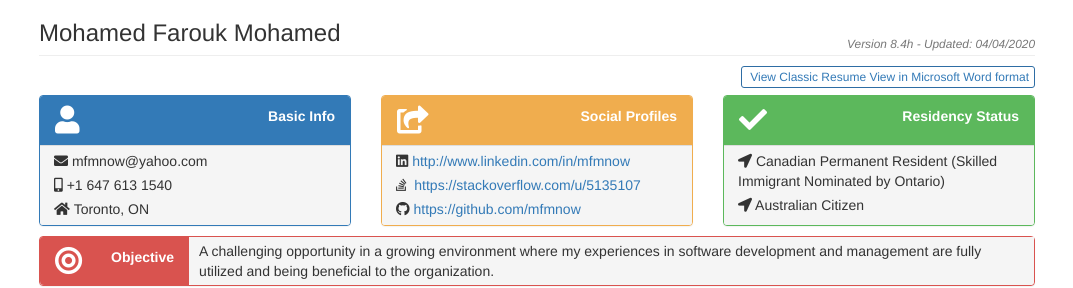
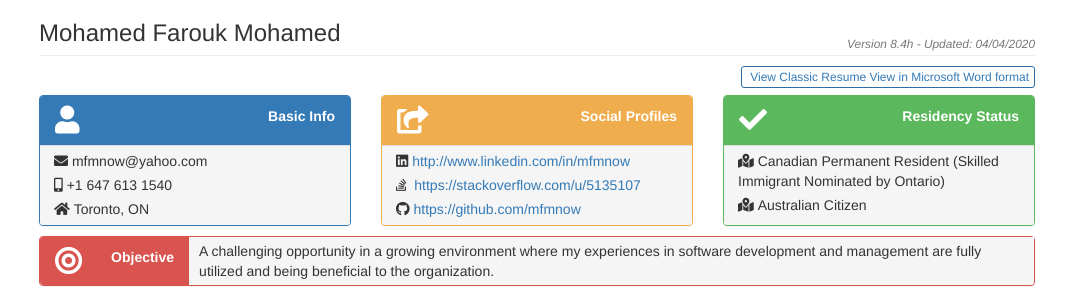
Before and after one commit to mfmnow/MFM.Resume, an Angular app: page / in a window 1280 px wide. Shown: the top 288 px of the page, without its empty margins (103-1176 px from the left). Built offline with nearby package versions, Linux system fonts and the light colour scheme; some icons are missing.

Commit message:
1 file modified

```diff
--- a/src/app/page-header/page-header.component.html
+++ b/src/app/page-header/page-header.component.html
@@ -76,9 +76,9 @@
 					</div>
 				</div>
 				<div class="panel-footer" style="padding-top: 5px;">
-					<div style="margin:4px;margin-top: 0px;"><span class="fa fa-location-arrow"></span> Canadian
+					<div style="margin:4px;margin-top: 0px;"><i class="fas fa-map-marked-alt"></i>&nbsp;Canadian
 						Permanent Resident (Skilled Immigrant Nominated by Ontario)</div>
-					<div style="margin:4px;"><span class="fa fa-location-arrow"></span> Australian Citizen</div>
+					<div style="margin:4px;"><i class="fas fa-map-marked-alt"></i>&nbsp;Australian Citizen</div>
 				</div>
 			</div>
 		</div>
```
